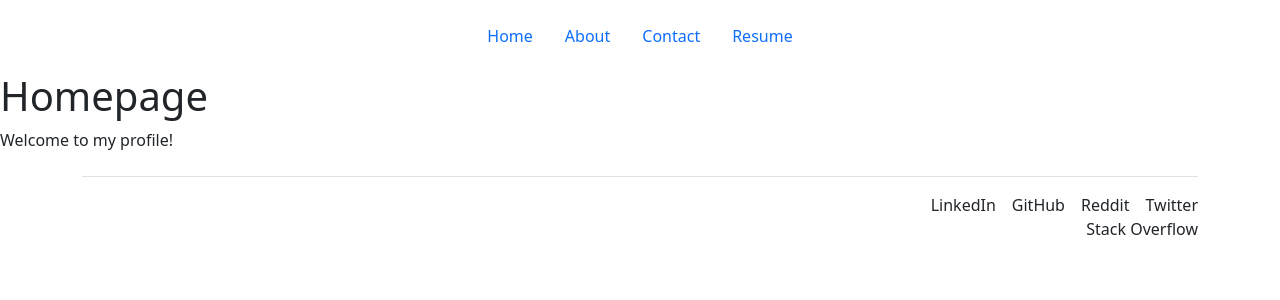
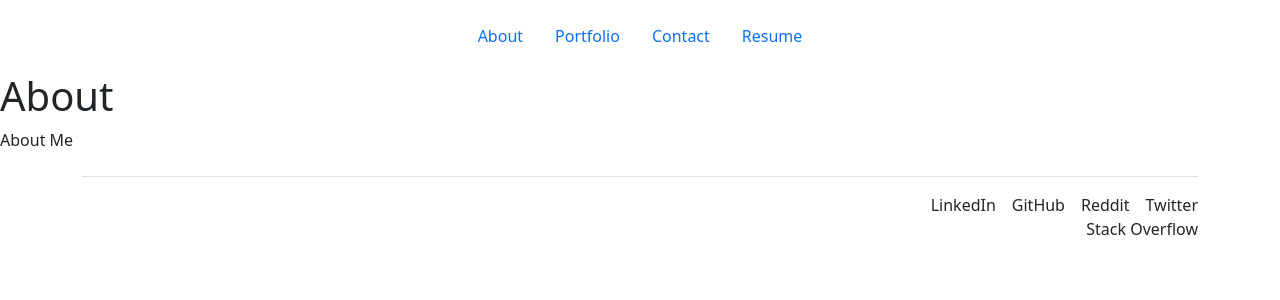
Before and after one commit to yoojeenkim/Daniel-Kims-Portfolio, a React (Create React App) app: page / in a window 1280 px wide. Shown: the top 300 px of the page. Built offline with nearby package versions, Linux system fonts and the light colour scheme.

Commit message:
changed file structure

```diff
--- a/src/App.js
+++ b/src/App.js
@@ -1,7 +1,7 @@
 import React from "react";
 import './App.css';
-import Portfolio from "./containers/portfolio/Portfolio";
+import PortfolioContainer from "./containers/portfolioContainer/PortfolioContainer";
 
-const App = () => <Portfolio />;
+const App = () => <PortfolioContainer />;
 
 export default App;
--- a/src/containers/landing/Landing.js
+++ /dev/null
@@ -1,10 +0,0 @@
-import React from 'react';
-
-export default function Landing() {
-    return (
-        <div>
-            <h1>Homepage</h1>
-            <p>Welcome to my profile!</p>
-        </div>
-    );
-}
--- a/src/containers/navigation/Navigation.js
+++ b/src/containers/navigation/Navigation.js
@@ -5,10 +5,10 @@ function Navigation({ currentPage, handlePageChange }) {
     return (
         <ul className="nav">
             <li className="nav-item">
-                <a href="#home" onClick={() => handlePageChange('Landing')} className={currentPage === 'Landing' ? 'nav-link active' : 'nav-link'}>Home</a>
+                <a href="#home" onClick={() => handlePageChange('About')} className={currentPage === 'About' ? 'nav-link active' : 'nav-link'}>About</a>
             </li>
             <li className="nav-item">
-                <a href="#about" onClick={() => handlePageChange('About')} className={currentPage === 'About' ? 'nav-link active' : 'nav-link'}>About</a>
+                <a href="#about" onClick={() => handlePageChange('Portfolio')} className={currentPage === 'About' ? 'nav-link active' : 'nav-link'}>Portfolio</a>
             </li>
             <li className="nav-item">
                 <a href="#contact" onClick={() => handlePageChange('Contact')} className={currentPage === 'Contact' ? 'nav-link active' : 'nav-link'}>Contact</a>
--- a/src/containers/portfolio/Portfolio.js
+++ b/src/containers/portfolio/Portfolio.js
@@ -1,37 +1,10 @@
-import React, { useState } from 'react';
-import Header from '../header/Header';
-import Landing from '../landing/Landing';
-import About from '../about/About';
-import Contact from '../contact/Contact';
-import Resume from '../resume/Resume';
-import Footer from '../footer/Footer';
-
+import React from 'react';
 
 export default function Portfolio() {
-    const [currentPage, setCurrentPage] = useState('Landing');
-
-    const renderPage = () => {
-        if (currentPage === 'Landing') {
-            return <Landing />;
-        }
-        if (currentPage === 'About') {
-            return <About />;
-        }
-        if (currentPage === 'Contact') {
-            return <Contact />;
-        }
-        if (currentPage === 'Resume') {
-            return <Resume />;
-        }
-    };
-
-    const handlePageChange = (page) => setCurrentPage(page);
-
     return (
         <div>
-            <Header currentPage={currentPage} handlePageChange={handlePageChange} />
-            {renderPage()}
-            <Footer />
+            <h1>Homepage</h1>
+            <p>Welcome to my profile!</p>
         </div>
     );
 }
--- /dev/null
+++ b/src/containers/portfolioContainer/PortfolioContainer.js
@@ -0,0 +1,37 @@
+import React, { useState } from 'react';
+import Header from '../header/Header';
+import Portfolio from '../portfolio/Portfolio';
+import About from '../about/About';
+import Contact from '../contact/Contact';
+import Resume from '../resume/Resume';
+import Footer from '../footer/Footer';
+
+
+export default function PortfolioContainer() {
+    const [currentPage, setCurrentPage] = useState('About');
+
+    const renderPage = () => {
+        if (currentPage === 'About') {
+            return <About />;
+        }
+        if (currentPage === 'Portfolio') {
+            return <Portfolio />;
+        }
+        if (currentPage === 'Contact') {
+            return <Contact />;
+        }
+        if (currentPage === 'Resume') {
+            return <Resume />;
+        }
+    };
+
+    const handlePageChange = (page) => setCurrentPage(page);
+
+    return (
+        <div>
+            <Header currentPage={currentPage} handlePageChange={handlePageChange} />
+            {renderPage()}
+            <Footer />
+        </div>
+    );
+}
```
